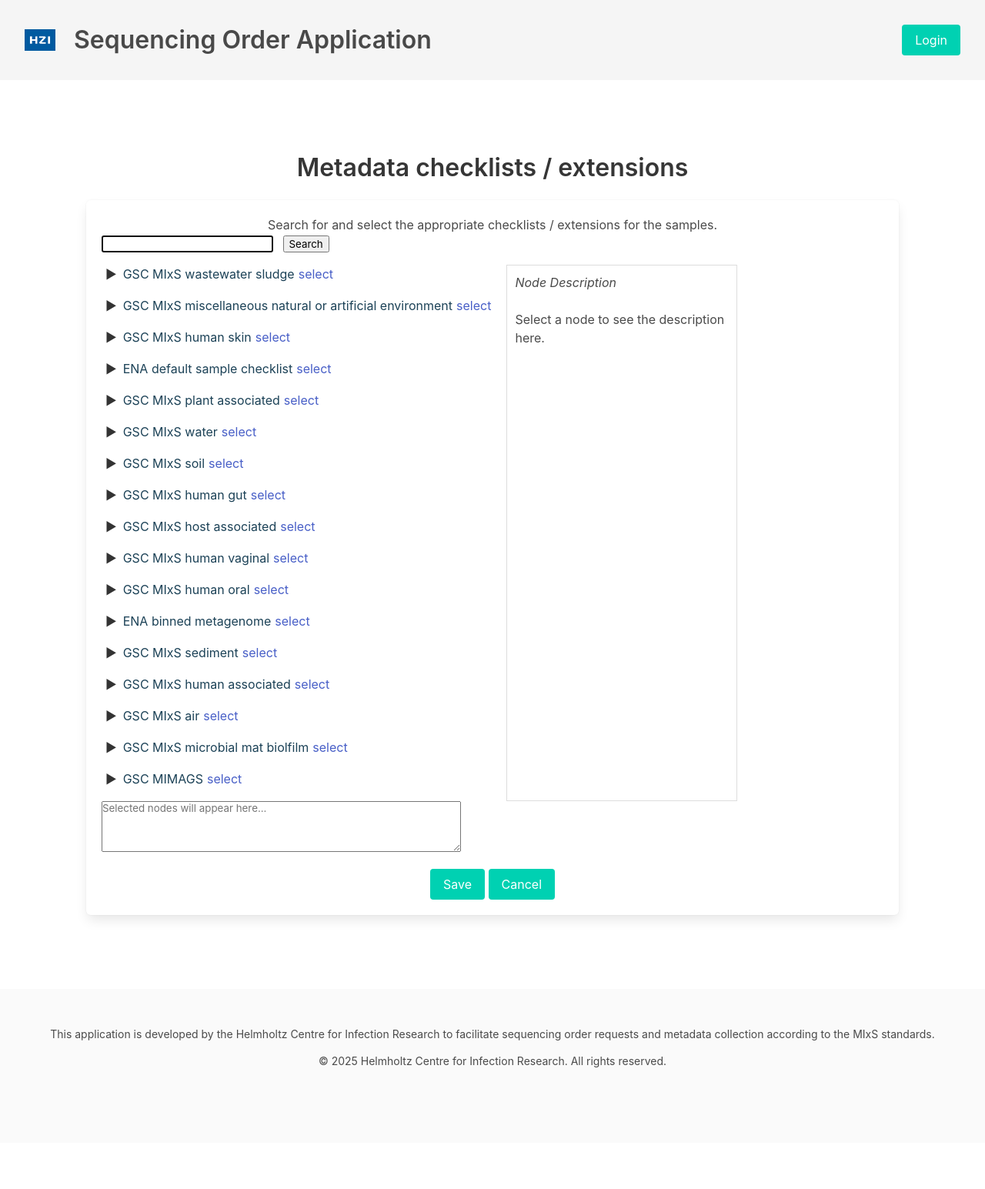
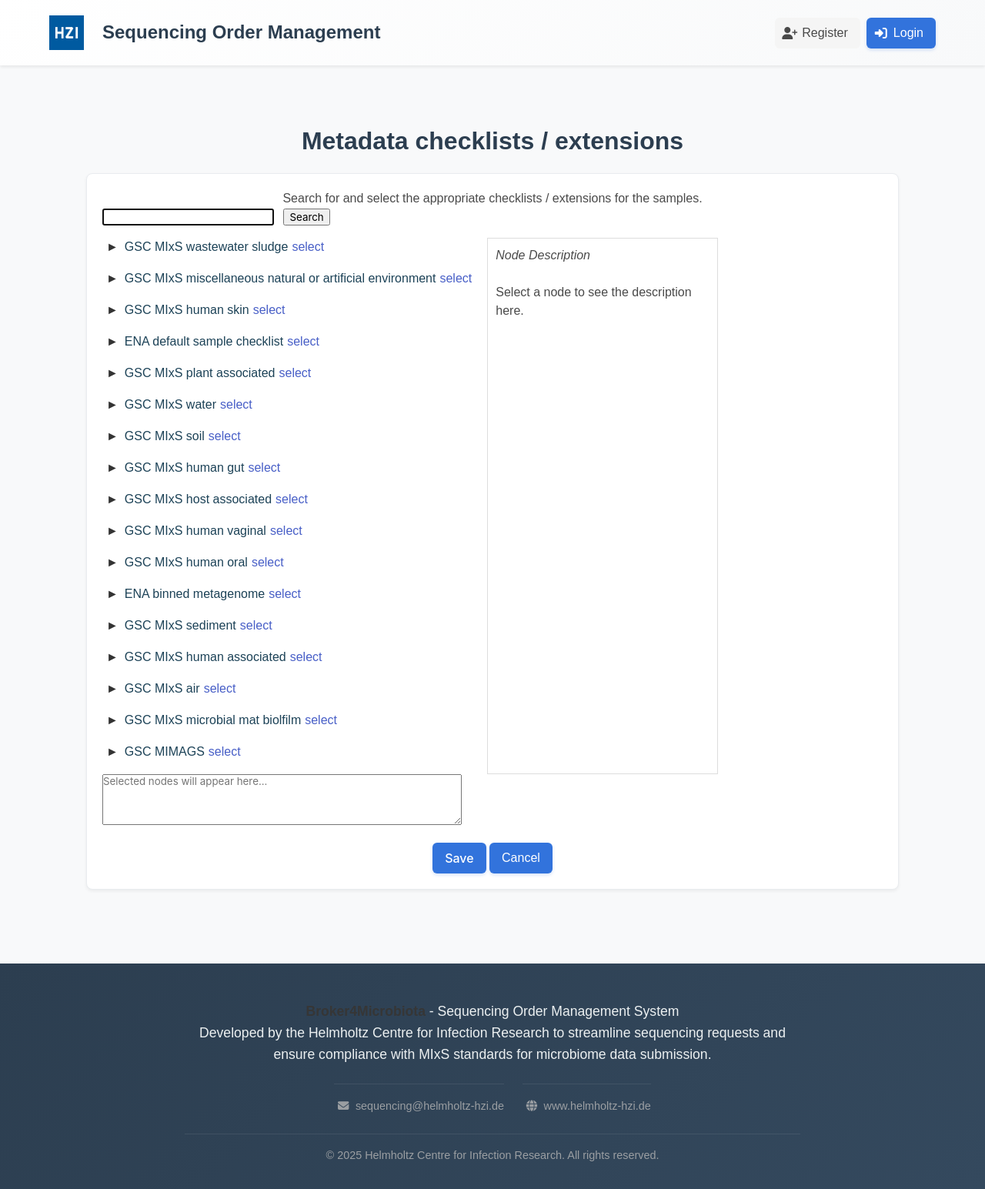
Before and after one commit to hzi-bifo/Broker4Microbiota, a Django app: template project/app/templates/metadata.html in a window 1280 px wide. Shown: the whole page at 77% size. Before the commit the page ends 1387 px from the top, so only its background shows below. Run offline with Django 5.2, Linux system fonts and the light colour scheme; the template is opened without the code that fills it, so the values that code supplies are empty; some libraries are stand-ins or nearby versions.

Commit message:
Modernize header, footer, and overall app design
- Create modern.css for consistent app-wide styling
- Update navbar with dropdown menu and better mobile support
- Redesign footer with gradient background and contact info
- Make auth cards wider (600px) for better readability
- Add smooth transitions and hover effects throughout
- Implement responsive navbar burger menu for mobile
- Use consistent color scheme and shadow effects
- Add FontAwesome icons to navigation elements

🤖 Generated with [Claude Code](https://claude.ai/code)

Co-Authored-By: Claude <noreply@anthropic.com>

```diff
--- a/project/app/templates/base.html
+++ b/project/app/templates/base.html
@@ -5,9 +5,10 @@
   <head>
     <meta charset="utf-8">
     <meta name="viewport" content="width=device-width, initial-scale=1, shrink-to-fit=no">
+    <link rel="stylesheet" href="https://cdn.jsdelivr.net/npm/bulma@0.9.3/css/bulma.min.css">
     <link rel="stylesheet" href="{% static 'css/styles.css' %}">
-    <link rel="stylesheet" href="https://cdn.jsdelivr.net/npm/bulma@0.9.3/css/bulma.min.css">
     <link rel="stylesheet" href="{% static 'css/jqtree.css' %}">
+    <link rel="stylesheet" href="{% static 'css/modern.css' %}">
     <link rel="stylesheet" href="{% static 'css/auth.css' %}">
     <link rel="stylesheet" href="https://cdnjs.cloudflare.com/ajax/libs/font-awesome/6.4.0/css/all.min.css">
     <style>
@@ -33,34 +34,73 @@
     <title>{% block title %}{% endblock %}</title>
   </head>
   <body>
-    <header class="navbar is-light">
+    <nav class="navbar" role="navigation" aria-label="main navigation">
+      <div class="container">
         <div class="navbar-brand">
-        <a class="navbar-item">
-          <img src="{% static 'images/logo.png' %}" alt="Logo" width="40" height="40">
+          <a class="navbar-item" href="{% if user.is_authenticated %}{% url 'project_list' %}{% else %}{% url 'login' %}{% endif %}">
+            <img src="{% static 'images/logo.png' %}" alt="HZI Logo">
+          </a>
+          <a role="button" class="navbar-burger" aria-label="menu" aria-expanded="false" data-target="navbarMain">
+            <span aria-hidden="true"></span>
+            <span aria-hidden="true"></span>
+            <span aria-hidden="true"></span>
           </a>
         </div>
-      <div class="navbar-menu">
+
+        <div id="navbarMain" class="navbar-menu">
           <div class="navbar-start">
-          <h1 class="navbar-item title">Sequencing Order Application</h1>
+            <h1 class="navbar-item">
+              <span class="has-text-weight-semibold">Sequencing Order Management</span>
+            </h1>
           </div>
+
           <div class="navbar-end">
             {% if user.is_authenticated %}
-            <div class="navbar-item">
-              <div class="buttons">
-                <span class="button is-static">Welcome, {{ user.username }}!</span>
-                <a href="{% url 'logout' %}" class="button is-danger">Logout</a>
+              <div class="navbar-item has-dropdown is-hoverable">
+                <a class="navbar-link">
+                  <span class="icon">
+                    <i class="fas fa-user-circle"></i>
+                  </span>
+                  <span>{{ user.username }}</span>
+                </a>
+                <div class="navbar-dropdown is-right">
+                  <a class="navbar-item" href="{% url 'project_list' %}">
+                    <span class="icon">
+                      <i class="fas fa-folder"></i>
+                    </span>
+                    <span>My Projects</span>
+                  </a>
+                  <hr class="navbar-divider">
+                  <a class="navbar-item" href="{% url 'logout' %}">
+                    <span class="icon">
+                      <i class="fas fa-sign-out-alt"></i>
+                    </span>
+                    <span>Logout</span>
+                  </a>
                 </div>
               </div>
             {% else %}
               <div class="navbar-item">
                 <div class="buttons">
-                <a href="{% url 'login' %}" class="button is-primary">Login</a>
+                  <a href="{% url 'register' %}" class="button is-light">
+                    <span class="icon">
+                      <i class="fas fa-user-plus"></i>
+                    </span>
+                    <span>Register</span>
+                  </a>
+                  <a href="{% url 'login' %}" class="button is-primary">
+                    <span class="icon">
+                      <i class="fas fa-sign-in-alt"></i>
+                    </span>
+                    <span>Login</span>
+                  </a>
                 </div>
               </div>
             {% endif %}
           </div>
         </div>
-    </header>
+      </div>
+    </nav>
 
     <!-- Messages Section -->
     {% if messages %}
@@ -83,9 +123,39 @@
     </main>
 
     <footer class="footer">
+      <div class="container">
         <div class="content has-text-centered">
-        <p>This application is developed by the Helmholtz Centre for Infection Research to facilitate sequencing order requests and metadata collection according to the MIxS standards.</p>
-        <p>&copy; {% now "Y" %} Helmholtz Centre for Infection Research. All rights reserved.</p>
+          <p>
+            <strong>Broker4Microbiota</strong> - Sequencing Order Management System<br>
+            Developed by the Helmholtz Centre for Infection Research to streamline sequencing requests and ensure compliance with MIxS standards for microbiome data submission.
+          </p>
+          <div class="is-divider"></div>
+          <div class="columns is-mobile is-centered">
+            <div class="column is-narrow">
+              <p class="has-text-grey-light">
+                <span class="icon-text">
+                  <span class="icon">
+                    <i class="fas fa-envelope"></i>
+                  </span>
+                  <span>sequencing@helmholtz-hzi.de</span>
+                </span>
+              </p>
+            </div>
+            <div class="column is-narrow">
+              <p class="has-text-grey-light">
+                <span class="icon-text">
+                  <span class="icon">
+                    <i class="fas fa-globe"></i>
+                  </span>
+                  <span><a href="https://www.helmholtz-hzi.de" target="_blank" class="has-text-grey-light">www.helmholtz-hzi.de</a></span>
+                </span>
+              </p>
+            </div>
+          </div>
+          <p class="has-text-grey-light">
+            &copy; {% now "Y" %} Helmholtz Centre for Infection Research. All rights reserved.
+          </p>
+        </div>
       </div>
     </footer>
 
@@ -103,6 +173,19 @@
             }, 500);
           }, 5000);
         });
+
+        // Navbar burger functionality
+        const navbarBurgers = Array.prototype.slice.call(document.querySelectorAll('.navbar-burger'), 0);
+        if (navbarBurgers.length > 0) {
+          navbarBurgers.forEach(function(el) {
+            el.addEventListener('click', function() {
+              const target = el.dataset.target;
+              const targetElement = document.getElementById(target);
+              el.classList.toggle('is-active');
+              targetElement.classList.toggle('is-active');
+            });
+          });
+        }
       });
     </script>
     {% block scripts %}{% endblock %}
--- a/project/static/css/auth.css
+++ b/project/static/css/auth.css
@@ -2,7 +2,7 @@
 
 /* Card Container */
 .auth-card {
-    max-width: 450px;
+    max-width: 600px;
     margin: 2rem auto;
     background: white;
     border-radius: 12px;
--- /dev/null
+++ b/project/static/css/modern.css
@@ -0,0 +1,318 @@
+/* Modern App Styling */
+
+/* Header/Navbar Styling */
+.navbar {
+    background: linear-gradient(135deg, #ffffff 0%, #f8f9fa 100%);
+    box-shadow: 0 2px 4px rgba(0, 0, 0, 0.08);
+    padding: 0.75rem 0;
+    min-height: 70px;
+}
+
+.navbar-brand .navbar-item img {
+    max-height: 45px;
+}
+
+.navbar-menu {
+    align-items: center;
+}
+
+.navbar-start h1 {
+    font-size: 1.5rem;
+    font-weight: 600;
+    color: #2c3e50;
+    margin: 0;
+    line-height: 1.2;
+}
+
+.navbar-end .button {
+    border-radius: 6px;
+    font-weight: 500;
+    transition: all 0.3s ease;
+}
+
+.navbar-end .button.is-primary {
+    background: #3273dc;
+    border: none;
+    box-shadow: 0 2px 4px rgba(50, 115, 220, 0.2);
+}
+
+.navbar-end .button.is-primary:hover {
+    background: #2366d1;
+    transform: translateY(-1px);
+    box-shadow: 0 4px 8px rgba(50, 115, 220, 0.3);
+}
+
+.navbar-end .button.is-danger {
+    background: #ff3860;
+    border: none;
+    box-shadow: 0 2px 4px rgba(255, 56, 96, 0.2);
+}
+
+.navbar-end .button.is-danger:hover {
+    background: #ff1744;
+    transform: translateY(-1px);
+    box-shadow: 0 4px 8px rgba(255, 56, 96, 0.3);
+}
+
+.navbar-end .button.is-static {
+    background: #f5f5f5;
+    color: #4a4a4a;
+    font-weight: 400;
+    cursor: default;
+}
+
+/* Footer Styling */
+.footer {
+    background: linear-gradient(135deg, #2c3e50 0%, #34495e 100%);
+    color: #ecf0f1;
+    padding: 3rem 1.5rem 2rem;
+    margin-top: auto;
+}
+
+.footer .content {
+    max-width: 800px;
+    margin: 0 auto;
+}
+
+.footer p {
+    color: #ecf0f1;
+    margin-bottom: 1rem;
+    line-height: 1.6;
+}
+
+.footer p:first-child {
+    font-size: 1.1rem;
+    font-weight: 300;
+    margin-bottom: 1.5rem;
+}
+
+.footer p:last-child {
+    font-size: 0.9rem;
+    opacity: 0.8;
+    margin-bottom: 0;
+    padding-top: 1rem;
+    border-top: 1px solid rgba(255, 255, 255, 0.1);
+}
+
+/* Main Content Area */
+body {
+    min-height: 100vh;
+    display: flex;
+    flex-direction: column;
+    background-color: #f8f9fa;
+}
+
+main.section {
+    flex: 1;
+    padding-top: 2rem;
+    padding-bottom: 3rem;
+}
+
+/* Card Styling for Content */
+.box {
+    border-radius: 8px;
+    box-shadow: 0 2px 4px rgba(0, 0, 0, 0.06);
+    border: 1px solid #e9ecef;
+    transition: box-shadow 0.3s ease;
+}
+
+.box:hover {
+    box-shadow: 0 4px 12px rgba(0, 0, 0, 0.1);
+}
+
+/* Table Styling */
+.table {
+    background-color: white;
+    border-radius: 8px;
+    overflow: hidden;
+    box-shadow: 0 2px 4px rgba(0, 0, 0, 0.06);
+}
+
+.table thead {
+    background-color: #f8f9fa;
+}
+
+.table thead th {
+    border-bottom: 2px solid #dee2e6;
+    font-weight: 600;
+    color: #495057;
+    text-transform: uppercase;
+    font-size: 0.875rem;
+    letter-spacing: 0.5px;
+}
+
+/* Button Styling */
+.button {
+    border-radius: 6px;
+    font-weight: 500;
+    transition: all 0.3s ease;
+    border: none;
+}
+
+.button:hover {
+    transform: translateY(-1px);
+}
+
+.button.is-primary {
+    background: #3273dc;
+    box-shadow: 0 2px 4px rgba(50, 115, 220, 0.2);
+}
+
+.button.is-primary:hover {
+    background: #2366d1;
+    box-shadow: 0 4px 8px rgba(50, 115, 220, 0.3);
+}
+
+.button.is-link {
+    background: #3273dc;
+}
+
+.button.is-info {
+    background: #209cee;
+}
+
+.button.is-success {
+    background: #23d160;
+}
+
+.button.is-warning {
+    background: #ffdd57;
+    color: #363636;
+}
+
+.button.is-danger {
+    background: #ff3860;
+}
+
+/* Title Styling */
+.title {
+    color: #2c3e50;
+    font-weight: 600;
+}
+
+.subtitle {
+    color: #5a6c7d;
+    font-weight: 400;
+}
+
+/* Form Improvements */
+.field .label {
+    color: #363636;
+    font-weight: 600;
+    margin-bottom: 0.5rem;
+}
+
+.input, .textarea, .select select {
+    border: 2px solid #e0e0e0;
+    border-radius: 6px;
+    transition: all 0.3s ease;
+}
+
+.input:focus, .textarea:focus, .select select:focus {
+    border-color: #3273dc;
+    box-shadow: 0 0 0 3px rgba(50, 115, 220, 0.1);
+}
+
+/* Messages Enhancement */
+.message {
+    border-radius: 8px;
+    border-width: 1px;
+    margin-bottom: 1.5rem;
+}
+
+.message.is-success {
+    background-color: #f0fdf4;
+    border-color: #86efac;
+}
+
+.message.is-danger {
+    background-color: #fef2f2;
+    border-color: #fecaca;
+}
+
+.message.is-warning {
+    background-color: #fffbeb;
+    border-color: #fde68a;
+}
+
+.message.is-info {
+    background-color: #f0f9ff;
+    border-color: #bfdbfe;
+}
+
+/* Responsive Improvements */
+@media (max-width: 768px) {
+    .navbar-start h1 {
+        font-size: 1.25rem;
+    }
+
+    .footer {
+        padding: 2rem 1rem;
+    }
+
+    .footer p:first-child {
+        font-size: 1rem;
+    }
+}
+
+/* Loading States */
+.button.is-loading {
+    color: transparent;
+    pointer-events: none;
+}
+
+.button.is-loading::after {
+    border-color: transparent transparent #fff #fff;
+    border-width: 2px;
+}
+
+/* Breadcrumb Styling */
+.breadcrumb {
+    background-color: white;
+    padding: 1rem 1.5rem;
+    border-radius: 6px;
+    box-shadow: 0 2px 4px rgba(0, 0, 0, 0.06);
+    margin-bottom: 1.5rem;
+}
+
+.breadcrumb a {
+    color: #3273dc;
+    transition: color 0.3s ease;
+}
+
+.breadcrumb a:hover {
+    color: #2366d1;
+}
+
+/* Notification Styling */
+.notification {
+    border-radius: 6px;
+    padding: 1.25rem 1.5rem;
+}
+
+/* Tag Styling */
+.tag {
+    border-radius: 4px;
+    font-weight: 500;
+}
+
+/* Modal Improvements */
+.modal-card {
+    border-radius: 8px;
+    overflow: hidden;
+}
+
+.modal-card-head {
+    background: linear-gradient(135deg, #3273dc 0%, #2366d1 100%);
+    border: none;
+}
+
+.modal-card-title {
+    color: white;
+    font-weight: 600;
+}
+
+.modal-card-foot {
+    background-color: #f8f9fa;
+    border-top: 1px solid #e9ecef;
+}
```
Lines whose indentation alone changed are shown as unchanged.
